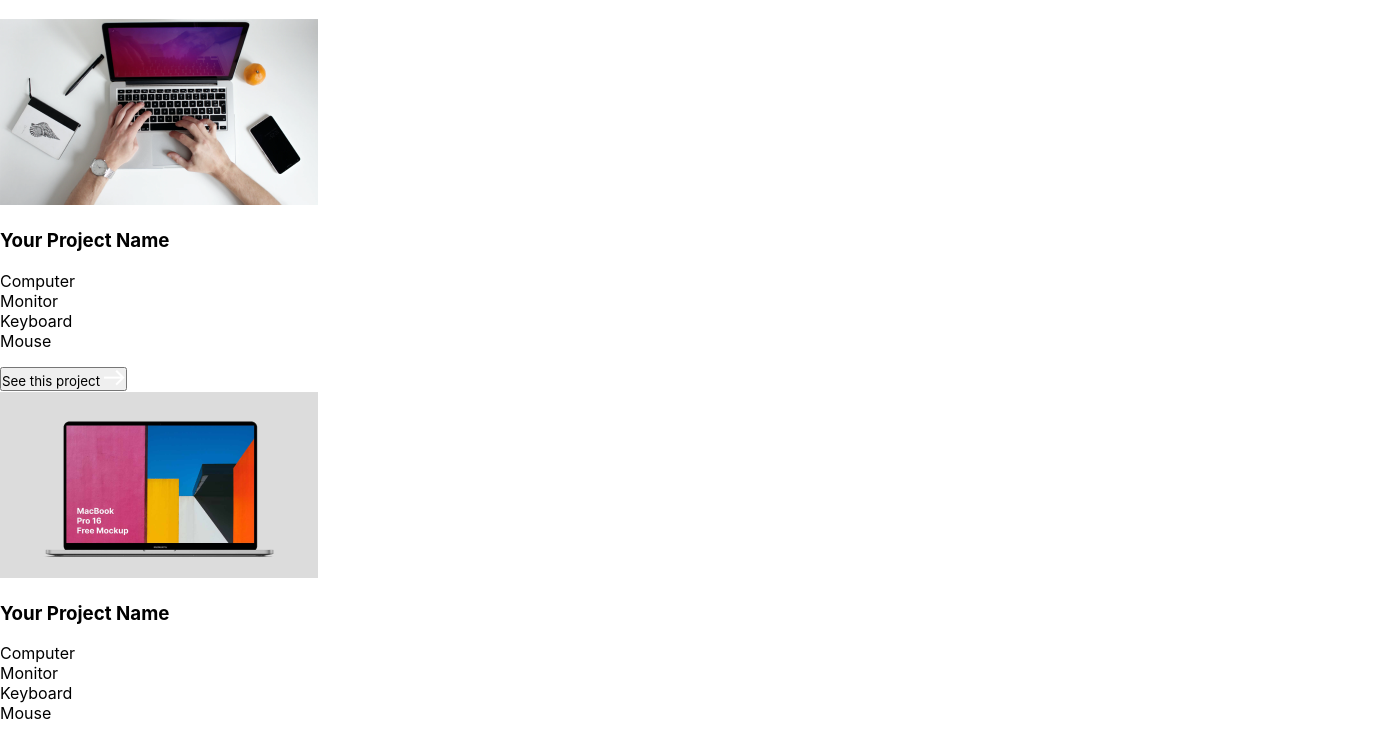
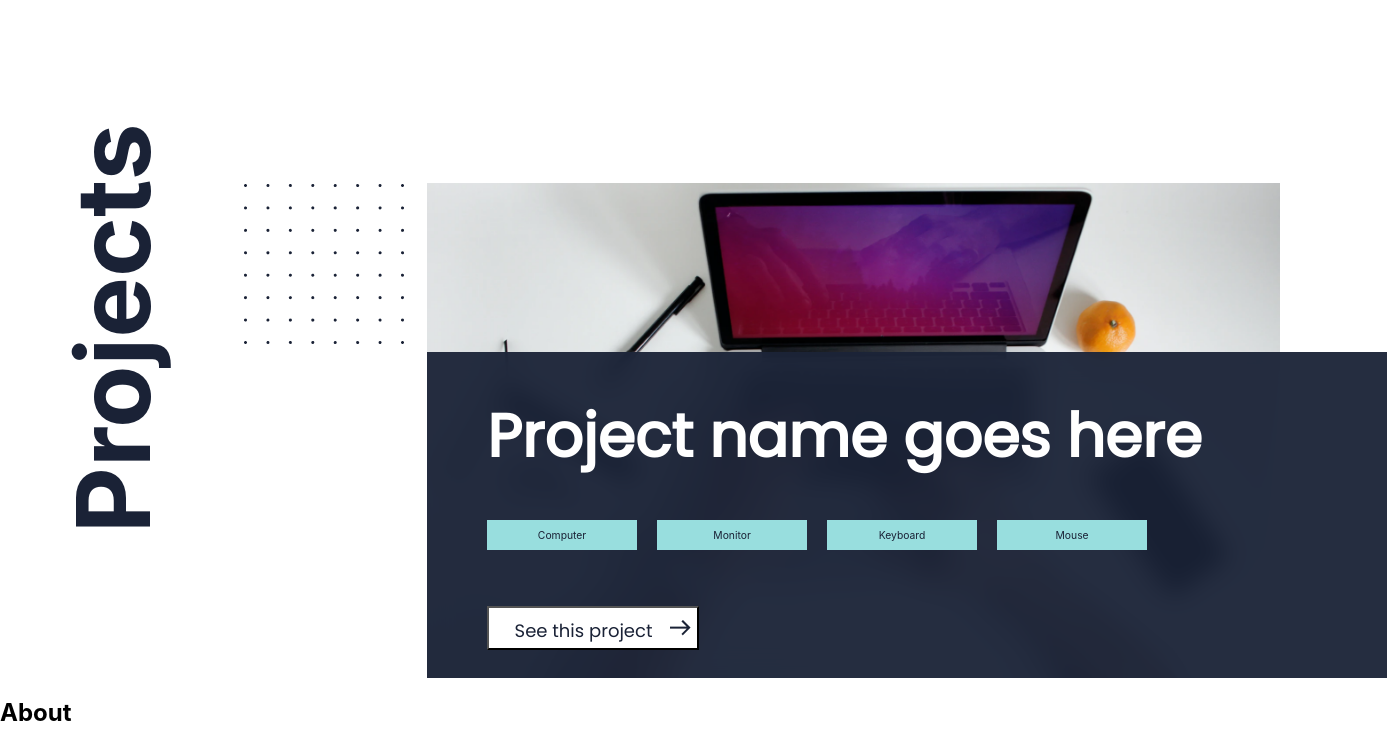
Before and after one commit to kamranasif506/Portfolio-project, a website: page index.html in a window 1280 px wide. Shown: the part 930-1666 px from the top of the page, 1387 px wide, since content can reach past the window. Drawn offline with Linux system fonts and the light colour scheme; a web font is replaced by a local one.

Commit message:
Project Section:1  => Made changes in project section structure for desktop screen and add styles

```diff
--- a/index.html
+++ b/index.html
@@ -51,7 +51,31 @@
 
     </section>
     <section class="portfolio">
-      <section class="main">
+      <section class="main-desktop">
+          <div class="desktop-grid">
+            <div class="desktop-grid-item box_1"><h2>Projects</h2></div>
+            <div class="desktop-grid-item box_2"><img src="images/project-dots.png" alt=""></div>
+            <div class="desktop-grid-item box_3">
+              <img class="box_3_img" src="images/project1-desktop.png" alt="">
+              <div class="overlay-project1">
+                <h3>Project name goes here</h3>
+                <ul>
+                  <li>Computer</li>
+                  <li>Monitor</li>
+                  <li>Keyboard</li>
+                  <li>Mouse</li>
+                </ul>
+              </br>
+                <button class="take_tour">
+                  <span class="btn_text">See this project </span>
+                  <img src="images/ic_arrow_right.png" alt="" class="arrow" />
+                </button>
+              </div>
+            </div>
+
+          </div>
+      </section>
+      <section class="main main-mobile">
         <h2>Projects</h2>
 
         <article class="sale-item">
--- a/style.css
+++ b/style.css
@@ -2,7 +2,7 @@
   padding: 0;
   font-family: inter, serif;
 }
-
+@media only screen and (min-width: 768px) {
   body {
     width: 100%;
     padding: 0;
@@ -157,6 +157,125 @@ body {
   .dots-header img {
     max-width: 10rem;
   }
+  .main{
+    display: none;
+  }
+  #hello {
+    display: flex;
+  }
+  .desktop-grid {
+    display: flex;
+    flex-direction: row;
+    align-items: center;
+    justify-content: space-between;
+  }
+  .desktop-grid-item {
+    display: flex;
+
+    box-sizing: border-box;
+  }
+  .box_1 {
+    width: 14.063rem;
+    align-items: end;
+    font-family: 'Playfair Display',sans-serif;
+    font-style: normal;
+    font-weight: 400;
+    font-size: 68px;
+    line-height: 100%;
+    color: #1A2236;
+    transform: rotate(-90deg);
+    margin-bottom: 1.5%;
+  }
+  .box_2 {
+    width: 14.063rem;
+    margin-bottom: 20.813rem;
+    padding-left: 1.213rem;
+  }
+  .box_3 {
+    width: 60rem;
+    position: relative;
+  }
+  .box_3_img {
+    width: 100%;
+  }
+  .main-desktop {
+    padding-top: 210px;
+  }
+  .overlay-project1 {
+    position: absolute;
+    width: 60rem;
+    background: rgba(26, 34, 54, 0.95);
+    backdrop-filter: blur(12px);
+    bottom: 0;
+  }
+  .overlay-project1 h3 {
+    font-family: 'Poppins';
+    font-style: normal;
+    font-weight: 700;
+    font-size: 60px;
+    line-height: 80%;
+    color: #FFFFFF;
+    padding-left: 60px;
+  }
+  .overlay-project1 > ul {
+    margin: 0 0 1rem;
+    margin-top: 3%;
+    list-style: none;
+    display: flex;
+
+    padding-left: 60px;
+  }
+
+  .overlay-project1 > ul > li {
+    background: #98dede;
+    color: #1a2236;
+    width: 8.25rem;
+    font-size: 0.646rem;
+    list-style: none;
+
+    /* margin: 0px; */
+    text-align: center;
+    float: left;
+    padding: 1%;
+    margin-left: 1.25rem;
+  }
+  .overlay-project1 > ul > li:first-child {
+    margin-left: 0;
+  }
+  .take_tour {
+    width: 212px;
+    background: #FFFFFF;
+    margin-left: 5%;
+    height: 2.75rem;
+    color: #fff;
+    cursor: pointer;
+
+    margin-left: 60px;
+    /* border: 0.333333px solid rgb(255 255 255); */
+    backdrop-filter: blur(0.5px);
+    margin-top: 2%;
+    margin-bottom: 3%;
+    font-size: 1rem;
+    display: flex;
+    justify-content: center;
+    align-items: center;
+  }
+  .btn_text {
+    font-family: 'Poppins',sans-serif;
+    font-style: normal;
+    font-weight: 500;
+    font-size: 18px;
+    line-height: 27px;
+    /* identical to box height */
+
+    text-align: center;
+    padding-top: 17px;
+    padding-bottom: 12px;
+    padding-left: 20px;
+    padding-right: 15px;
+    color: #1A2236;
+  }
+}
 
 @media only screen and (max-width: 376px) {
   body {
@@ -167,7 +286,9 @@ body {
   .bar_icon {
     display: block !important;
   }
-
+  .main-desktop {
+    display: none;
+  }
   .dots-header {
     display: none;
   }
@@ -216,6 +337,7 @@ body {
     font-size: 4.29rem;
     line-height: 4rem;
     color: #1a2236;
+    margin-top: 3.5rem;
   }
 
   .description {
@@ -249,6 +371,8 @@ body {
     top: 26rem;
     background: #1a2236;
     color: #fff;
+    margin-top: 0 !important;
+    margin-left: 0 !important;
   }
 
   .collaboration_btn:hover {
```
Also changed, not shown: images/desktop-dots-project2.png (added), images/ic_arrow_right.png (added), images/project-dots.png (added), images/project1-desktop.png (added). Lines whose indentation alone changed are shown as unchanged.
